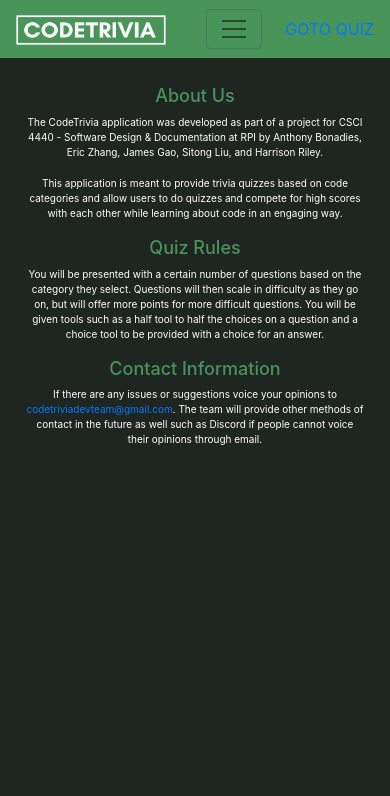
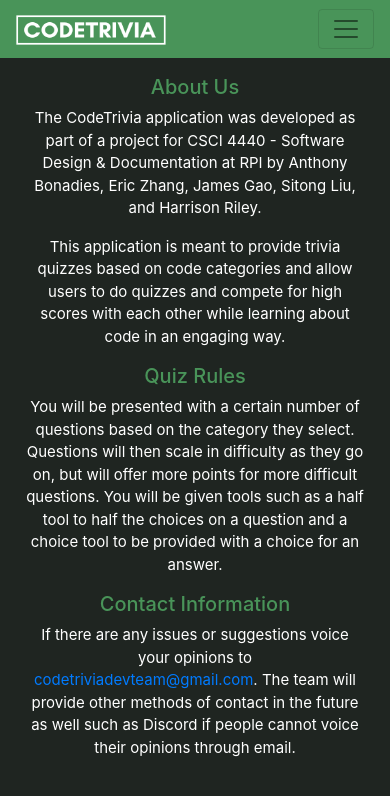
Before and after one commit to SD-D-Trivia-Team/CodeTrivia, a PHP site: page /About/index.html in a window 390 px wide. Shown: the top 796 px of the page. Run offline with PHP 8.4, Linux system fonts and the light colour scheme.

Commit message:
Cleaning Up CSS and HTML
Cleaned up the CSS and HTML for the about us page. Put options in the navbar for the about us page and goto quiz test page (will probably take this out), and cleaned up a lot of the media calls since with having the content be scrollable it doesn't seem as necessary.

```diff
--- a/About/css/about.css
+++ b/About/css/about.css
@@ -53,9 +53,9 @@ the website more accessible*/
         font-size:20px;
     }
 }
-@media (min-width:1000px){
+@media (min-width:400px){
     .about-text{
-        font-size:18px;
+        font-size:16px;
     }
 }
 
@@ -68,15 +68,9 @@ the website more accessible*/
     }
 }
 
-@media (max-width:650px){
-    .about-text{
-        font-size:12px;
-    }
-}
-
 @media (max-width:575px){
     #about-section-1{
-        margin-top:20px;
+        margin-top:10px;
     }
     .about-text-section{
         margin-top:0;
@@ -86,12 +80,3 @@ the website more accessible*/
         height:30px;
     }
 }
-
-@media (max-width:400px){
-    .about-header{
-        font-size:18px;
-    }
-    .about-text{
-        font-size:10px;
-    }
-}
--- a/About/index.html
+++ b/About/index.html
@@ -21,7 +21,16 @@
     <button class="navbar-toggler" type="button" data-toggle="collapse" data-target="#navbarSupportedContent" aria-controls="navbarSupportedContent" aria-expanded="false" aria-label="Toggle navigation">
       <span class="navbar-toggler-icon"></span>
     </button>
-    <a href="../Quiz/quiz.html">GOTO QUIZ</a>
+    <div class="collapse navbar-collapse" id="navbarSupportedContent">
+      <ul class="navbar-nav mr-auto">
+        <li class="nav-item">
+          <a class="nav-link" href="../Quiz/quiz.html">Quiz Test<span class="sr-only">(quiz)</span></a>
+        </li>
+        <li class="nav-item">
+          <a class="nav-link" href="#">About Us<span class="sr-only">(about us)</span></a>
+        </li>
+      </ul>
+    </div>
   </nav>
   <!--END NAVBAR-->
 
```
